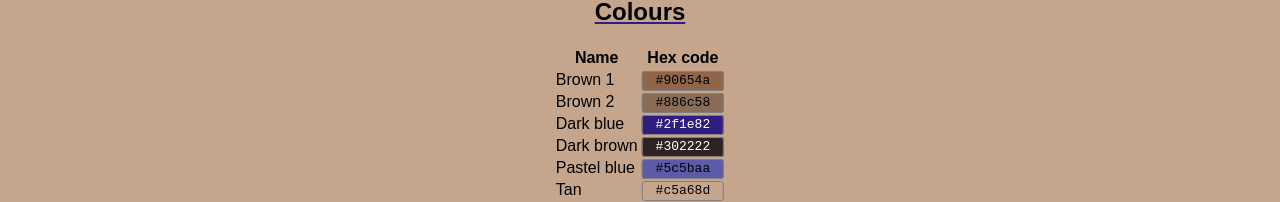
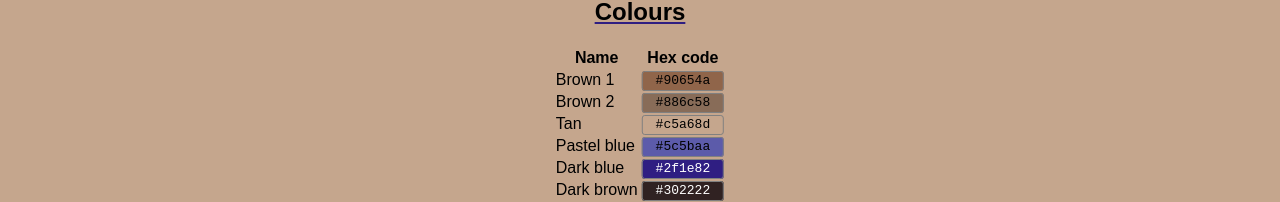
Before and after one commit to IbzanHyena/ref.ibzan.co.uk, a Next.js app: page / in a window 1280 px wide. Shown: the part 914-1116 px from the top of the page. Built offline with nearby package versions, Linux system fonts and the light colour scheme.

Commit message:
Reorder colours to match reference sheet order

```diff
--- a/pages/index.tsx
+++ b/pages/index.tsx
@@ -55,10 +55,10 @@ function colourTable(): JSX.Element {
                     <tbody>
                     {colourRow("Brown 1", "90654a")}
                     {colourRow("Brown 2", "886c58")}
+                    {colourRow("Tan", "c5a68d")}
+                    {colourRow("Pastel blue", "5c5baa")}
                     {colourRow("Dark blue", "2f1e82")}
                     {colourRow("Dark brown", "302222")}
-                    {colourRow("Pastel blue", "5c5baa")}
-                    {colourRow("Tan", "c5a68d")}
                     </tbody>
                 </table>
             </div>
```
